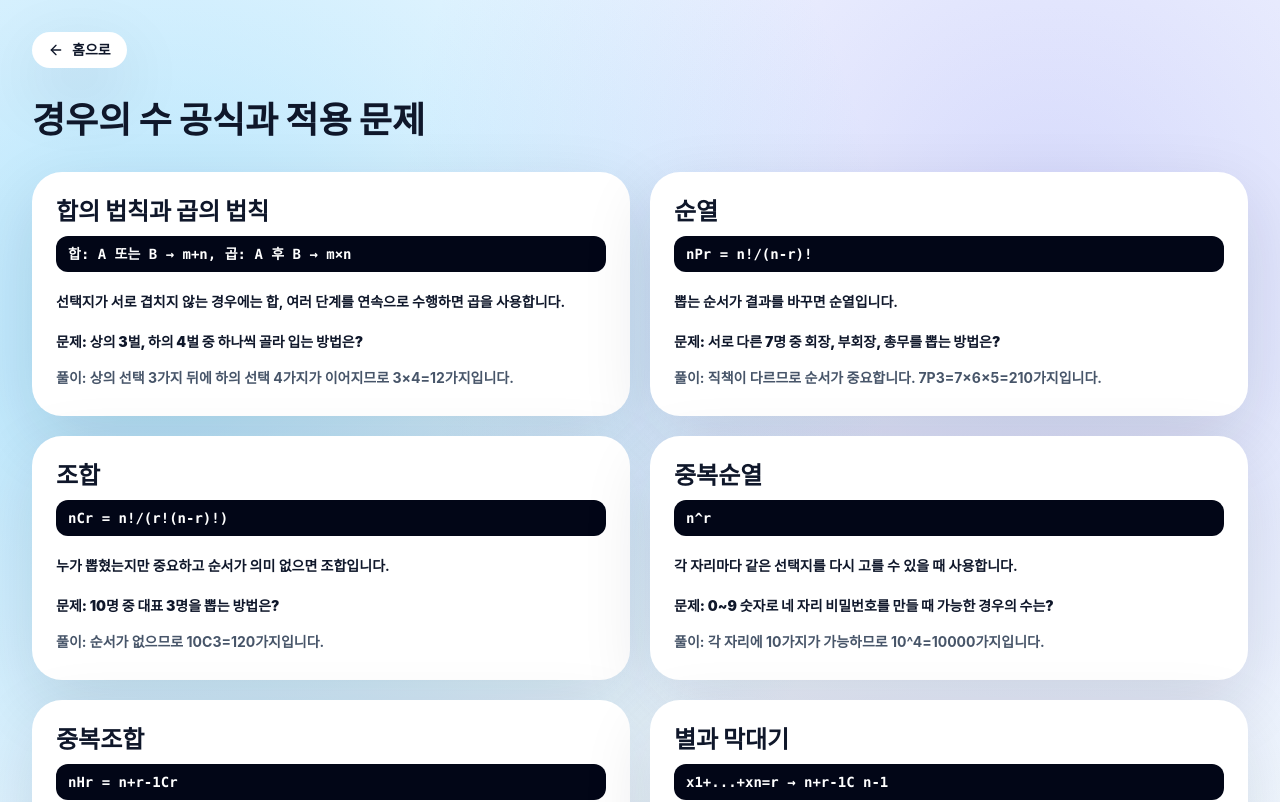
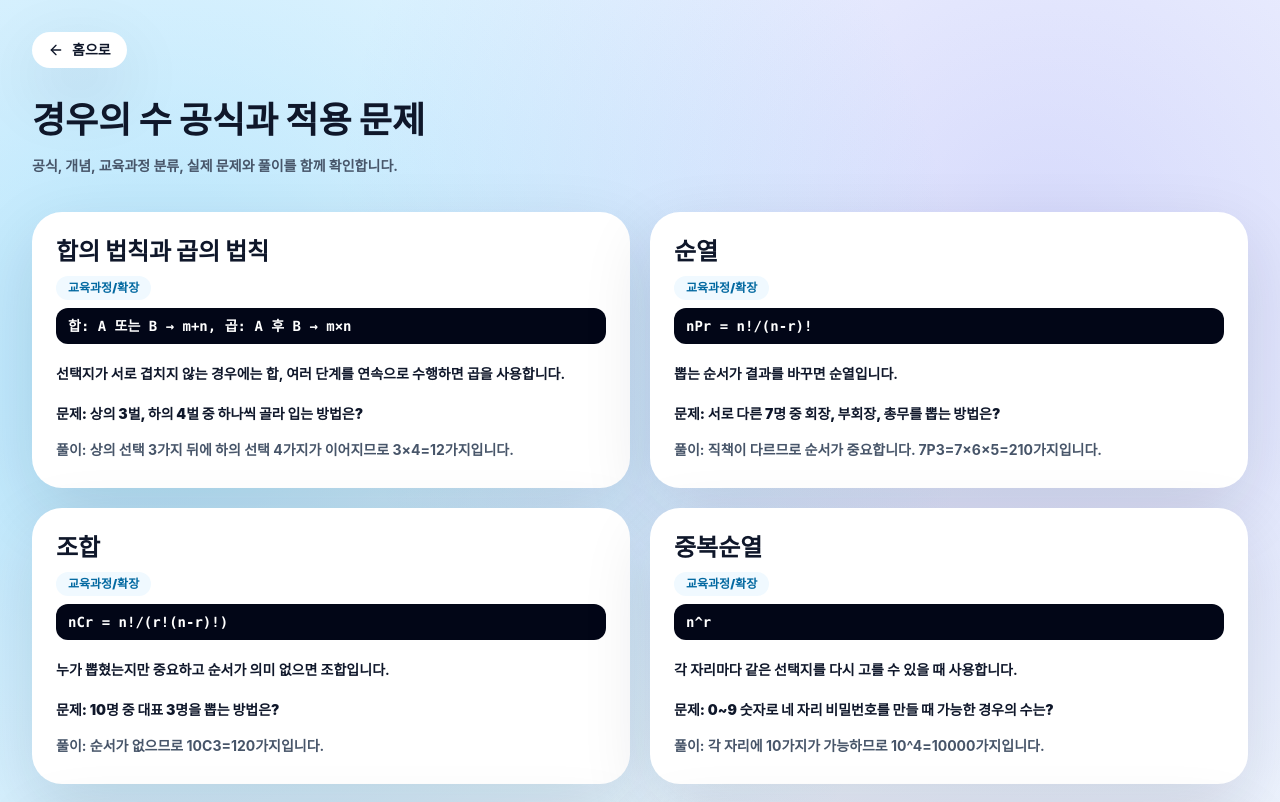
Before and after one commit to hoshinodaisuki0102/KSarchive, a Next.js app: page /subjects/math in a window 1280 px wide. Shown: the top 802 px of the page. Built offline with nearby package versions, Linux system fonts and the light colour scheme.

Commit message:
Add compact curriculum labels to math page

```diff
--- a/app/subjects/math/page.tsx
+++ b/app/subjects/math/page.tsx
@@ -9,16 +9,21 @@ export default function MathPage() {
       <div className="mx-auto max-w-7xl px-5 py-8 lg:px-8">
         <Link href="/" className="inline-flex items-center gap-2 rounded-full bg-white px-4 py-2 text-sm font-black shadow-card"><ArrowLeft className="h-4 w-4" />홈으로</Link>
         <h1 className="mt-8 text-4xl font-black">경우의 수 공식과 적용 문제</h1>
+        <p className="mt-3 text-sm font-bold leading-7 text-slate-600">공식, 개념, 교육과정 분류, 실제 문제와 풀이를 함께 확인합니다.</p>
         <div className="mt-8 grid gap-5 lg:grid-cols-2">
-          {countingFormulas.map((item) => (
+          {countingFormulas.map((item) => {
+            const lv = item.tags.includes("심화") || item.id === "hockey-stick" || item.id === "pigeonhole" ? "심화(교육과정 외)" : "교육과정/확장";
+            return (
               <article key={item.id} className="rounded-[30px] bg-white p-6 shadow-card">
                 <h2 className="text-2xl font-black">{item.title}</h2>
+                <span className="mt-2 inline-flex rounded-full bg-sky-50 px-3 py-1 text-xs font-black text-sky-700">{lv}</span>
                 <p className="mt-2 rounded-xl bg-slate-950 px-3 py-2 font-mono text-sm font-black text-white">{item.formula}</p>
                 <p className="mt-4 text-sm font-bold leading-7">{item.when}</p>
                 <p className="mt-3 text-sm font-black leading-7">문제: {item.example}</p>
                 <p className="mt-2 text-sm font-bold leading-7 text-slate-600">풀이: {item.solution}</p>
               </article>
-          ))}
+            );
+          })}
         </div>
       </div>
       <SiteFooter />
```
Lines whose indentation alone changed are shown as unchanged.
